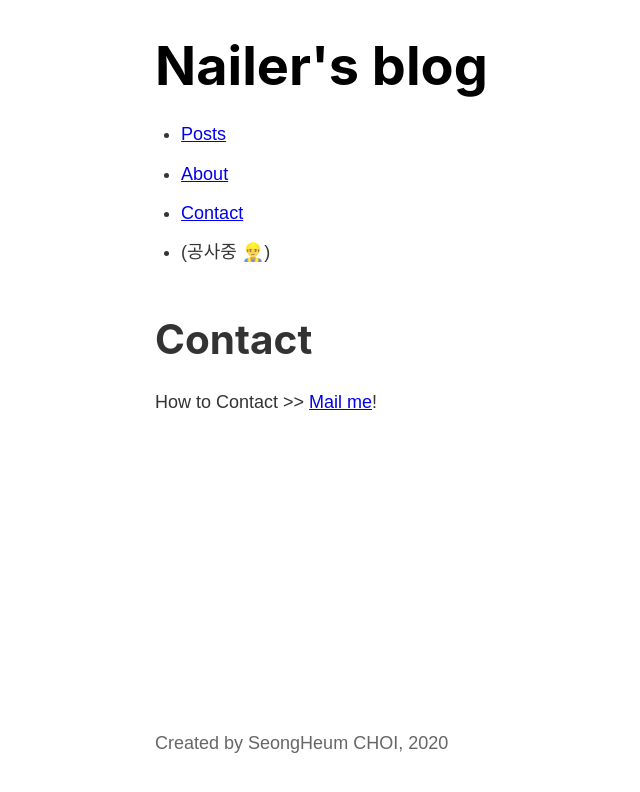
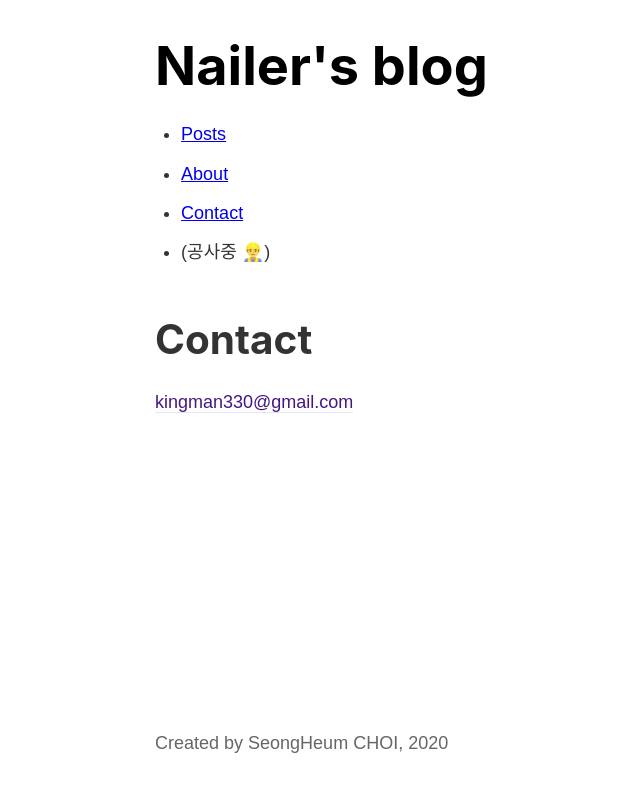
Before and after one commit to nailerHeum/nailerHeum.github.io, a Gatsby site: page /contact in a window 1280 px wide. Shown: the whole page, without its empty margins (128-768 px from the left). Built offline with nearby package versions, Linux system fonts and the light colour scheme; Gatsby itself is replaced by a stand-in of ours.

Commit message:
FIX silly pages for a moment

```diff
--- a/src/pages/about.js
+++ b/src/pages/about.js
@@ -9,7 +9,7 @@ const AboutPage = () => {
     <Layout>
       <Head title="About" />
       <h1>최성흠</h1>
-      <p>연락하고 싶다면? <Link to="/contact">여기로!!</Link></p>
+      <p><b>Github</b>: <a href="https://github.com/nailerHeum">https://github.com/nailerHeum</a></p>
     </Layout>
   )
 }
--- a/src/pages/contact.js
+++ b/src/pages/contact.js
@@ -2,13 +2,17 @@ import React from "react";
 
 import Layout from "../components/layout";
 import Head from "../components/head"
+
+import ContactStyle from "./contact.module.scss";
 
 const ContactPage = () => {
   return (
     <Layout>
       <Head title="Contact" />
       <h1>Contact</h1>
-      <p>How to Contact >> <a href="mailto:kingman330@gmail.com">Mail me</a>!</p>
+      <div className={ContactStyle.content}>
+        <p><a href="mailto:kingman330@gmail.com">kingman330@gmail.com</a></p>
+      </div>
     </Layout>
   );
 }
--- /dev/null
+++ b/src/pages/contact.module.scss
@@ -0,0 +1,14 @@
+.content {
+  a {
+    color: #461783;
+    text-decoration: none;
+    border-bottom-style: solid;
+    border-bottom-width: 0.1rem;
+    transition: all 0.3s ease 0s;
+    border-color: lavender;
+  }
+  a:hover {
+    border-color: #461783;
+    font-weight: bolder;
+  }
+}
```
